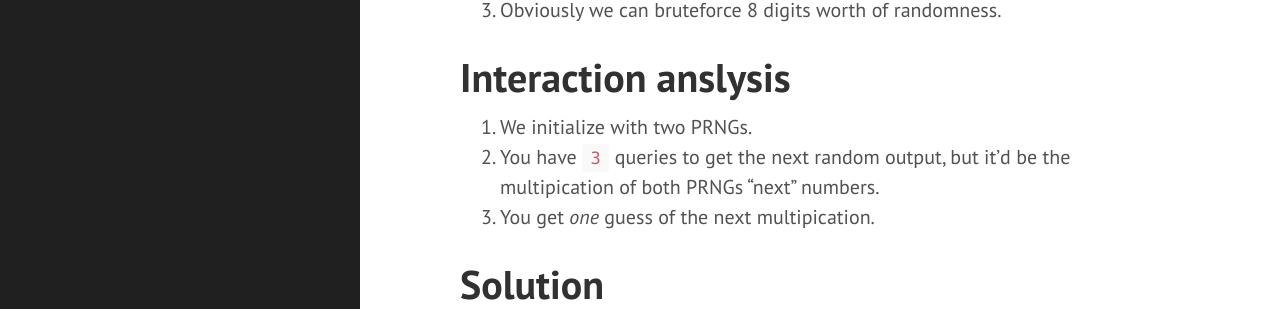
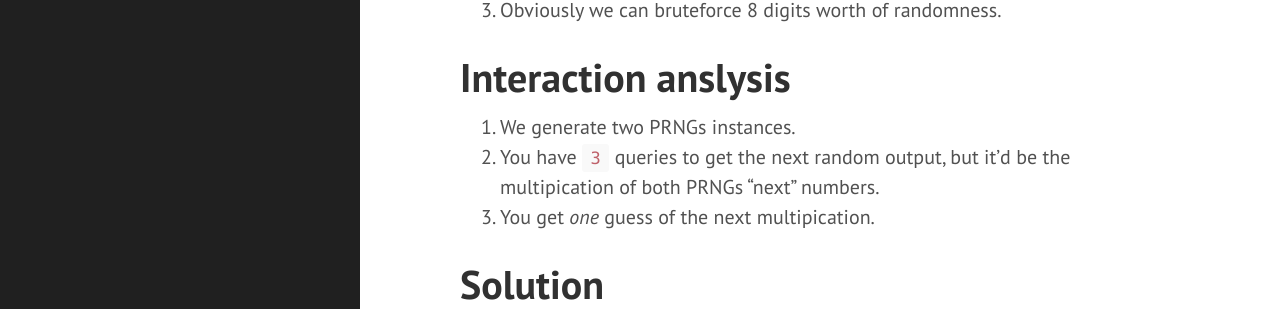
Before and after one commit to thegoonies/thegoonies.github.io, a Jekyll site: the page built from _posts/2021-04-07-angstromctf-2021-im_so_random.md, in a window 1280 px wide and 900 px high, scrolled down 1525 px. Shown: the part 146-455 px from the top of the window. Built offline with Jekyll 4.4.1, drawn with Linux system fonts in a browser that asks for light colours; nearby versions of some CDN libraries.

Commit message:
Update 2021-04-07-angstromctf-2021-im_so_random.md

```diff
--- a/_posts/2021-04-07-angstromctf-2021-im_so_random.md
+++ b/_posts/2021-04-07-angstromctf-2021-im_so_random.md
@@ -67,7 +67,7 @@ PRNG analysis
 
 Interaction anslysis
 ==
-1. We initialize with two PRNGs.
+1. We generate two PRNGs instances.
 2. You have `3` queries to get the next random output, but it'd be the multipication of both PRNGs "next" numbers.
 3. You get *one* guess of the next multipication.
 
```
